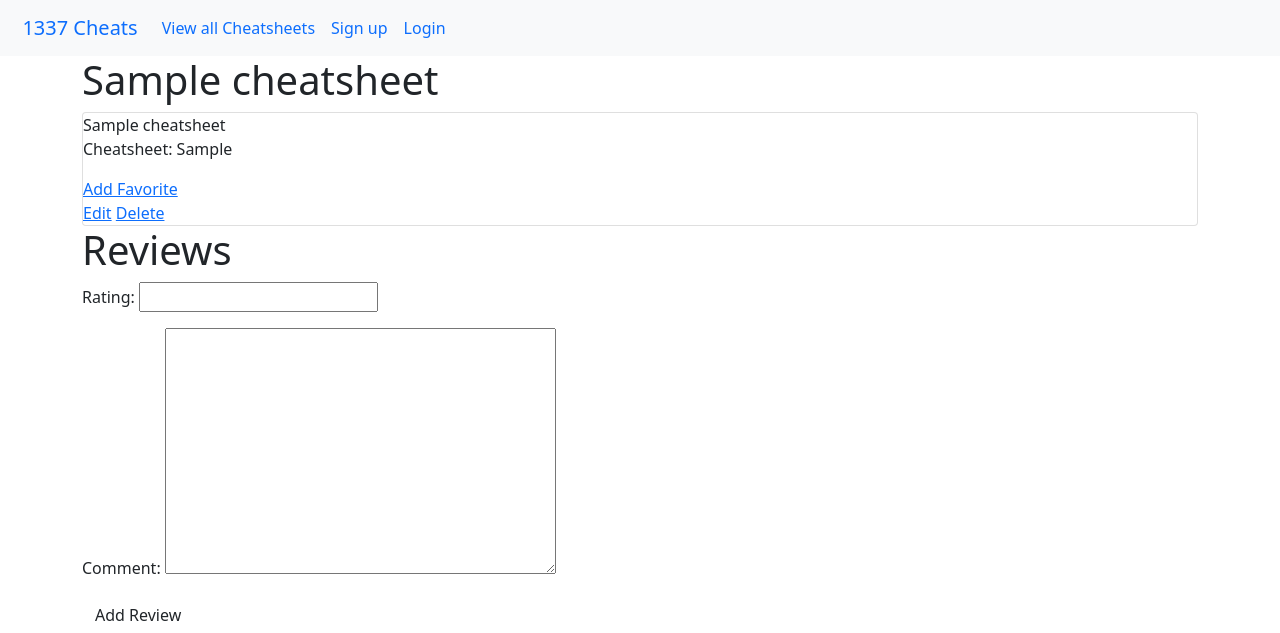
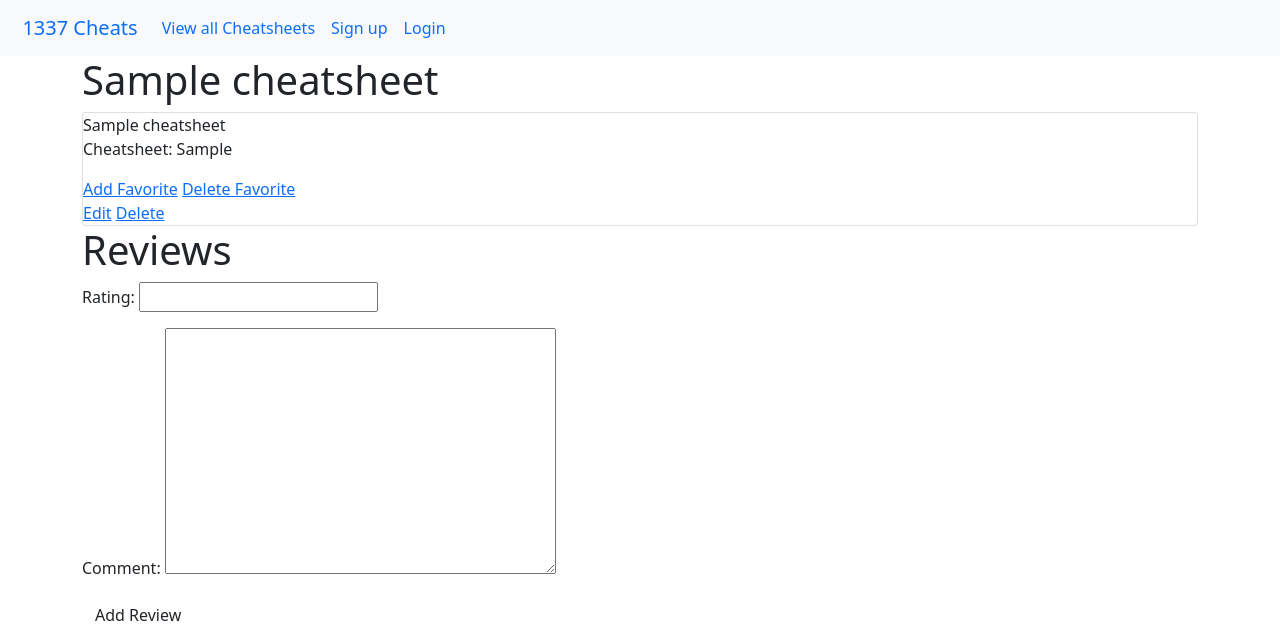
Before and after one commit to allenaxie/1337-cheats, a Django app: page /cheatsheets/1/ in a window 1280 px wide. Shown: the top 633 px of the page. Run offline with Django 3.2, Linux system fonts and the light colour scheme; tables that the repository leaves empty hold one stand-in row (values such as "Sample post").

Commit message:
Add delete favorite functionality in cheatsheet details page.

```diff
--- a/main_app/templates/base.html
+++ b/main_app/templates/base.html
@@ -21,6 +21,7 @@
             <ul class="navbar-nav">
                 <li class="nav-item"><a class="nav-link" href="{% url 'cheatsheets_index' %}">View all Cheatsheets</a></li>
                 {% if user.is_authenticated %}
+                <!-- <li class="nav-item"><a class="nav-link" href="{% url 'cheatsheets_create' %}">My Favorites</a></li> -->
                 <li class="nav-item"><a class="nav-link" href="{% url 'cheatsheets_create' %}">Add Cheatsheet</a></li>
                 <li class="nav-item"><a class="nav-link" href="{% url 'menu' %}">My Profile</a></li>
                 <li class="nav-item"><a class="nav-link" href="{% url 'logout' %}">Log Out</a></li>
--- a/main_app/templates/cheatsheets/detail.html
+++ b/main_app/templates/cheatsheets/detail.html
@@ -13,7 +13,7 @@
         </div>
         <div>
           <a href="{% url 'add_favorite' cheatsheet.id %}">Add Favorite</a>
-          {% comment %} <a href="{% url 'favorites_delete' cheatsheet.id %}">Delete Favorite</a>  {% endcomment %}
+          <a href="{% url 'favorites_delete' cheatsheet.id %}">Delete Favorite</a>
         </div>
 
         <div class="card-action">
--- a/main_app/urls.py
+++ b/main_app/urls.py
@@ -19,5 +19,5 @@ urlpatterns = [
     path('cheatsheets/<int:cheatsheet_id>/add_favorite',views.add_favorite, name='add_favorite'),
 
 
-    # path('favorites/<int:pk>/delete/', views.FavoriteDelete.as_view(), name='favorites_delete'),
+    path('favorites/<int:pk>/delete/', views.FavoriteDelete.as_view(), name='favorites_delete'),
 ]
--- a/main_app/views.py
+++ b/main_app/views.py
@@ -109,3 +109,7 @@ def add_favorite(request, cheatsheet_id):
         'cheatsheet': cheatsheet,
         'review_form': review_form,
         })
+
+class FavoriteDelete(DeleteView):
+    model = Favorite
+    success_url = '/cheatsheets/'
```
Also changed, not shown: main_app/templates/main_app/favorite_confirm_delete.html (added, +13 -0 lines).
